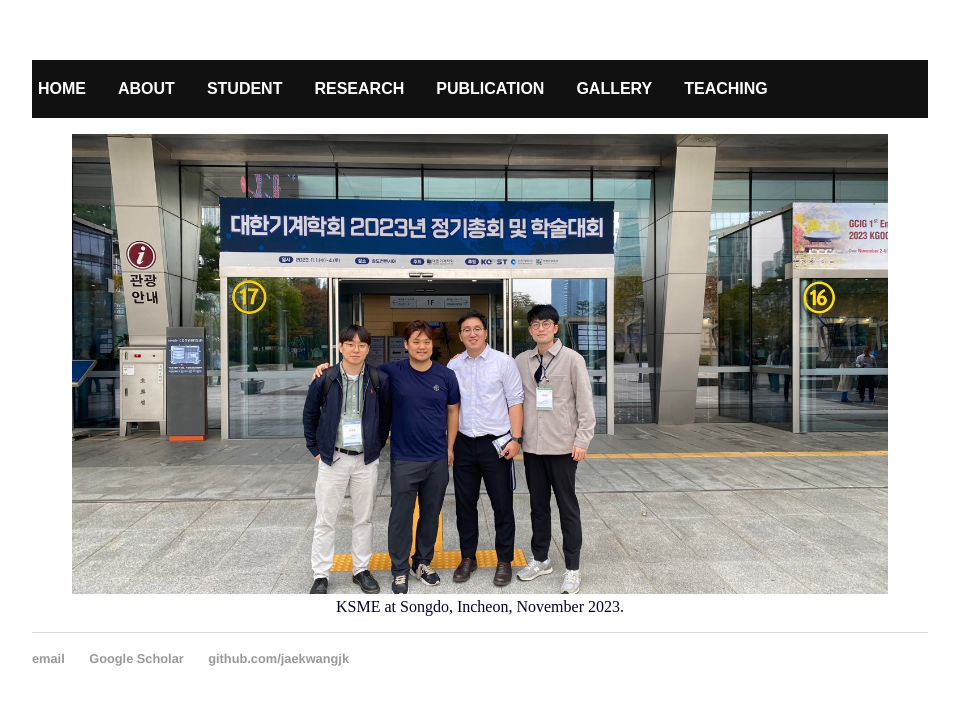
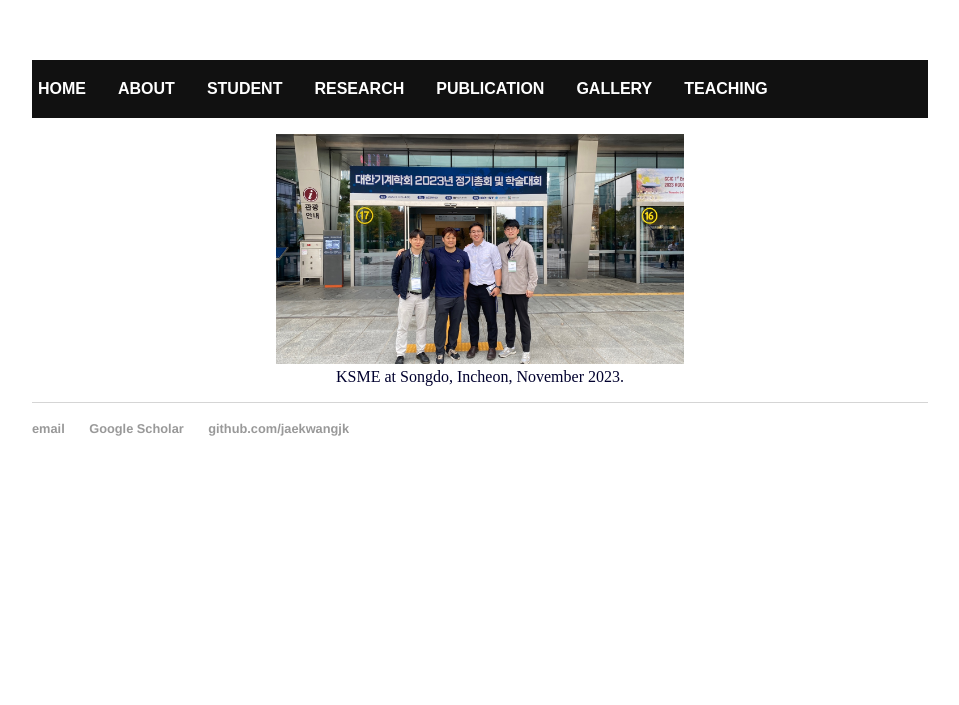
Before and after one commit to jaekwangjk/jaekwangjk.github.io, a Jekyll site: the page built from gallery.html, in a window 1280 px wide. Shown: the top 705 px of the page, without its empty margins (160-1119 px from the left). Built offline with Jekyll 4.4.1, drawn with Linux system fonts in a browser that asks for light colours.

Commit message:
Update gallery.html

```diff
--- a/gallery.html
+++ b/gallery.html
@@ -6,7 +6,7 @@ title: Jaekwang Kim
 
   <center>
   <figure>
-  <img src="pictures/KSME2023.jpeg" alt="No rendering" style="width:100%">
+  <img src="pictures/KSME2023.jpeg" alt="No rendering" style="width:50%">
   <figcaption>KSME at Songdo, Incheon, November 2023.</figcaption>
   </figure>
   </center>
```
